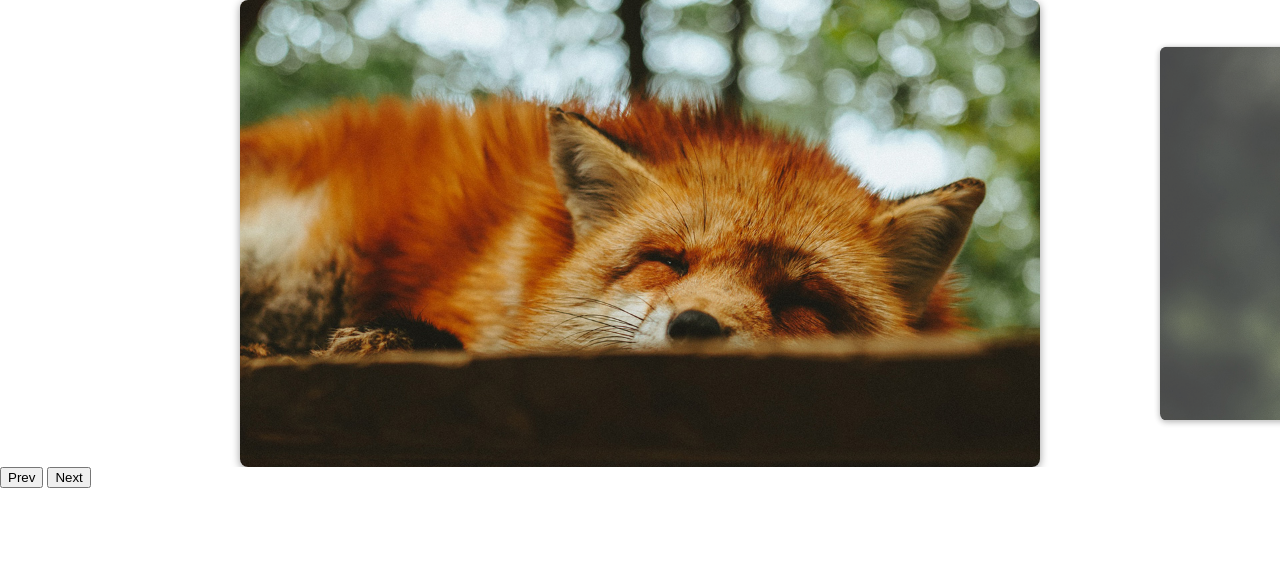
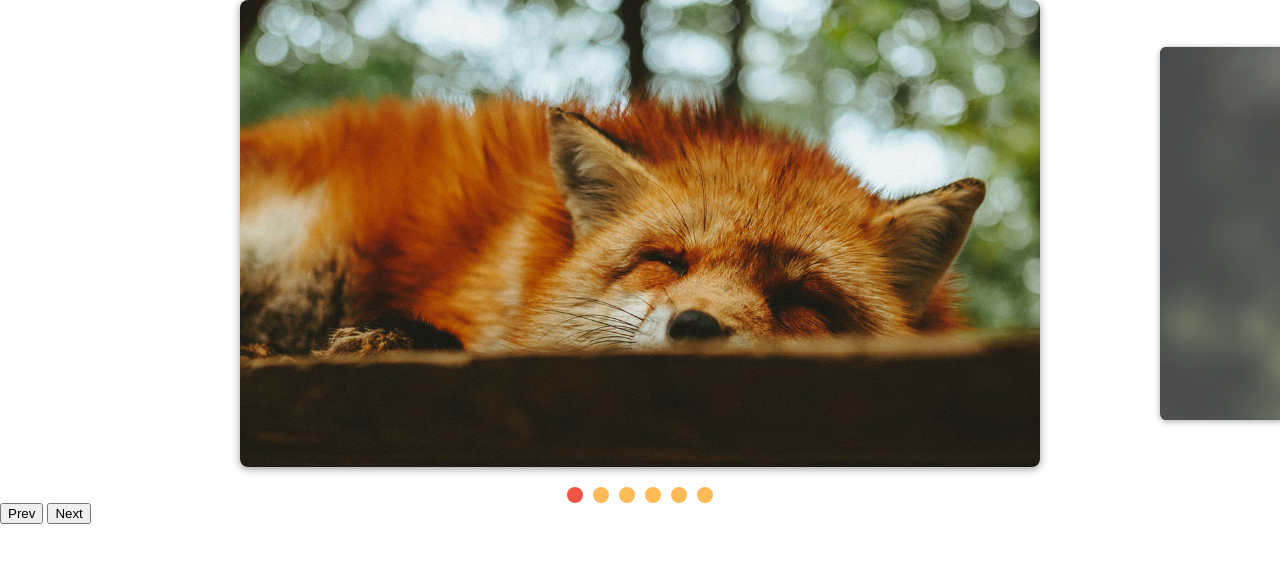
Before and after one commit to DanielGouveiah/slide-origamid, a plain HTML site: page index.html in a window 1280 px wide. Drawn offline with Linux system fonts and the light colour scheme.

Commit message:
Adicionado recurso de paginação

```diff
--- a/css/styles.css
+++ b/css/styles.css
@@ -44,3 +44,27 @@ img {
   opacity: 1;
   transform: scale(1);
 }
+
+[data-control="slide"] {
+  display: flex;
+  align-self: center;
+  justify-content: center;
+  margin-top: 20px;
+  gap: 10px;
+}
+
+[data-control="slide"] li {
+  width: 12px;
+  height: 12px;
+  padding: 2px;
+  background-color: #fb5;
+  border-radius: 50%;
+  text-indent: -999px;
+  cursor: pointer;
+  transition: 0.2s;
+}
+
+[data-control="slide"] li.active,
+[data-control="slide"] li:hover {
+  background-color: #e54;
+}
--- a/js/script.js
+++ b/js/script.js
@@ -2,4 +2,6 @@ import { SlideNav } from "./slide.js";
 
 const slide = new SlideNav(".slide", ".slide-wrapper", "active");
 slide.init();
+
 slide.addArrow(".prev", ".next");
+slide.addControl();
--- a/js/slide.js
+++ b/js/slide.js
@@ -7,6 +7,7 @@ export default class Slide {
 
     this.dist = { finalPosition: 0, startX: 0, movement: 0 };
     this.activeClass = activeClass;
+    this.changeEvent = new Event("changeEvent");
   }
 
   transition(active) {
@@ -111,6 +112,8 @@ export default class Slide {
     this.changeActiveSlide();
     this.moveSlide(activeSlide.position);
     this.dist.finalPosition = activeSlide.position;
+
+    this.wrapper.dispatchEvent(this.changeEvent);
   }
 
   activeNextSlide() {
@@ -140,10 +143,10 @@ export default class Slide {
   init() {
     this.bindEvents();
     this.addSlideEvents();
+    this.slidesConfig();
+    this.changeSlide(0);
+    this.addResizeEvent();
     this.transition(false);
-    this.slidesConfig();
-    this.addResizeEvent();
-    this.changeSlide(0);
     return this;
   }
 }
@@ -159,4 +162,45 @@ export class SlideNav extends Slide {
     this.prevElement.addEventListener("click", this.activePrevSlide);
     this.nextElement.addEventListener("click", this.activeNextSlide);
   }
+
+  createControl() {
+    const control = document.createElement("ul");
+    this.slidesArray.forEach((item, index) => {
+      control.innerHTML += `<li><a href="#slide${index + 1}">${index + 1}</a></li>`;
+    });
+
+    this.wrapper.appendChild(control);
+
+    return control;
+  }
+
+  eventControl(item, index) {
+    item.addEventListener("click", (event) => {
+      event.preventDefault();
+      this.changeSlide(index);
+      this.activeItemControl();
+    });
+    this.wrapper.addEventListener("changeEvent", this.activeItemControl);
+  }
+
+  activeItemControl() {
+    this.controlArray.forEach((item) => item.classList.remove(this.activeClass));
+    this.controlArray[this.index.active].classList.add(this.activeClass);
+  }
+
+  addControl(customControl) {
+    this.bindControl();
+    this.control = document.querySelector(customControl) || this.createControl();
+    this.controlArray = [...this.control.children];
+    this.activeItemControl();
+
+    this.controlArray.forEach(this.eventControl);
+    this.control.dataset.control = "slide";
+  }
+
+  bindControl() {
+    this.createControl = this.createControl.bind(this);
+    this.eventControl = this.eventControl.bind(this);
+    this.activeItemControl = this.activeItemControl.bind(this);
+  }
 }
```
